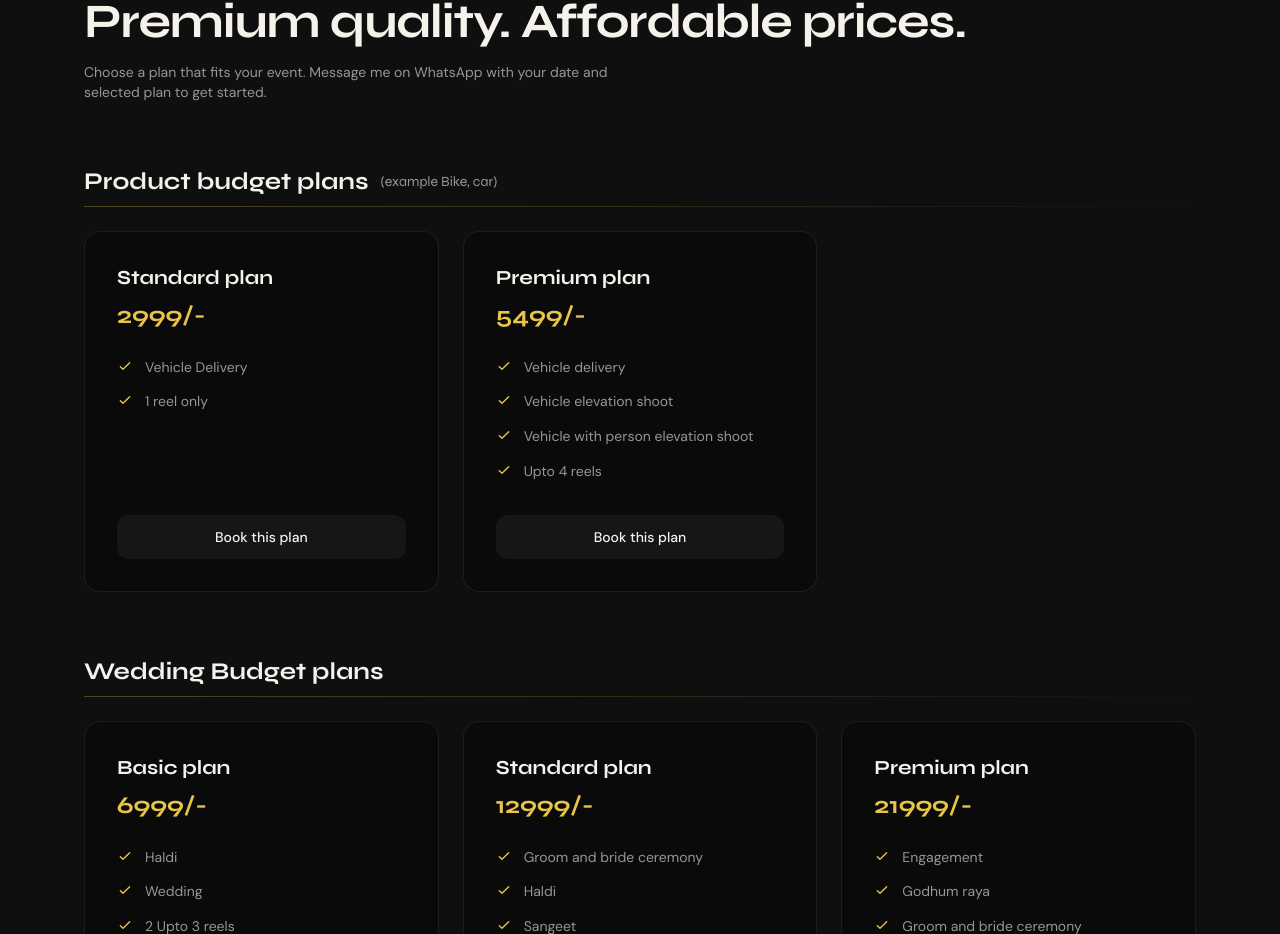
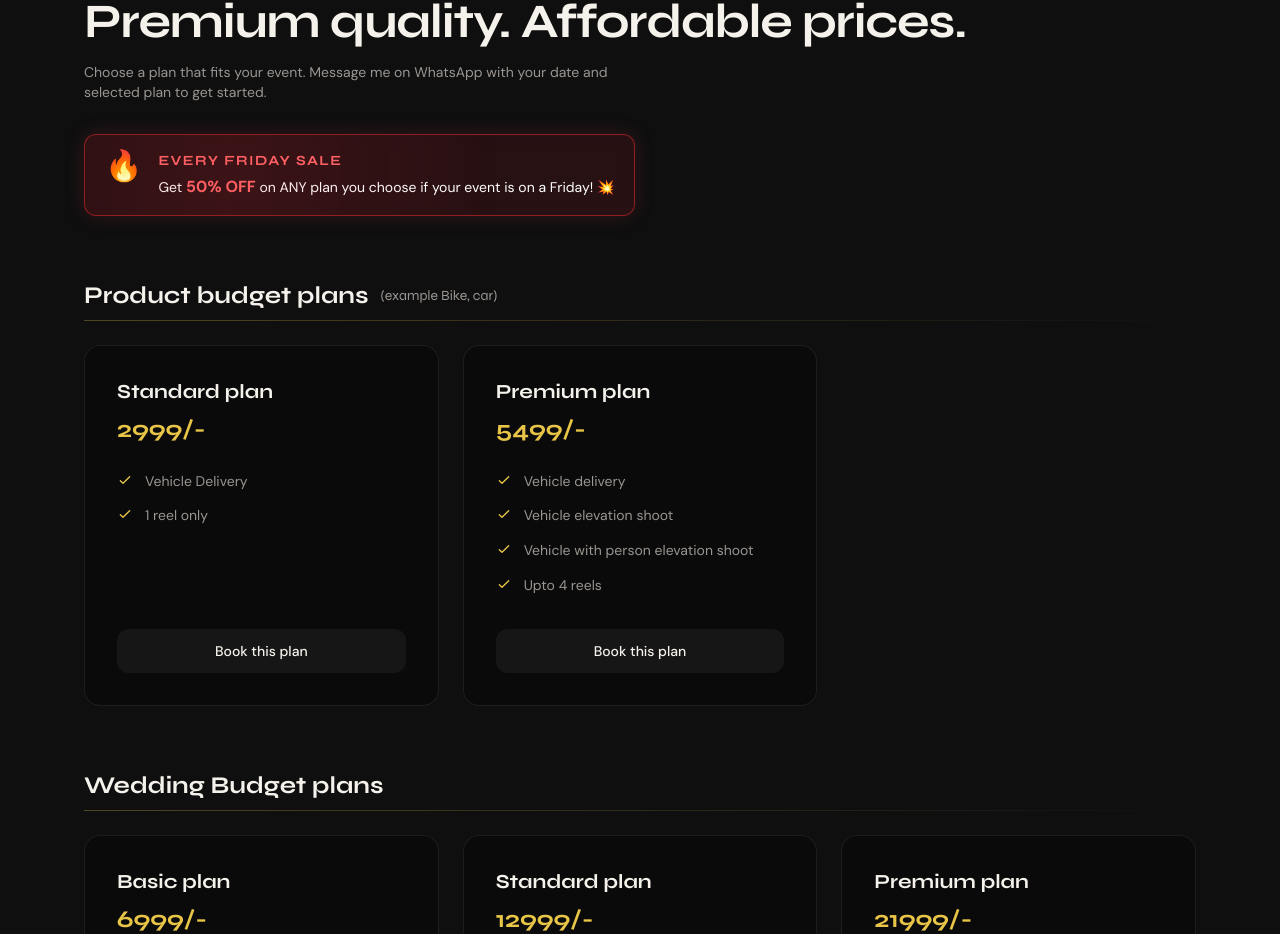
Before and after one commit to Mahithagatreddi/WEBSITE-FOR-EDITING-PAGE, a Next.js app: page / in a window 1280 px wide. Shown: the part 2926-3860 px from the top of the page. Built offline with nearby package versions, Linux system fonts and the light colour scheme; no server answers; the database is empty.

Commit message:
feat: added glowing friday offer in budget plans section

```diff
--- a/src/app/globals.css
+++ b/src/app/globals.css
@@ -63,3 +63,7 @@ body {
 .animate-marquee {
   animation: marquee 25s linear infinite;
 }
+
+@keyframes shimmer {
+  100% { transform: translateX(100%); }
+}
--- a/src/components/Services.tsx
+++ b/src/components/Services.tsx
@@ -17,6 +17,19 @@ export function Services() {
           <p className="mt-4 max-w-xl text-sm text-[#9a9590]">
             Choose a plan that fits your event. Message me on WhatsApp with your date and selected plan to get started.
           </p>
+
+          <div className="mt-8 inline-flex items-center gap-4 rounded-xl border border-red-500/50 bg-red-500/10 px-5 py-4 text-red-500 shadow-[0_0_20px_rgba(239,68,68,0.15)] backdrop-blur-sm relative overflow-hidden group">
+            <div className="absolute inset-0 bg-gradient-to-r from-red-500/0 via-red-500/10 to-red-500/0 translate-x-[-100%] animate-[shimmer_2s_infinite]"></div>
+            <span className="text-3xl animate-bounce">🔥</span>
+            <div>
+              <p className="font-[family-name:var(--font-syne)] font-bold uppercase tracking-widest text-sm text-red-400">
+                Every Friday Sale
+              </p>
+              <p className="text-sm text-white mt-1">
+                Get <span className="font-bold text-red-400 text-base">50% OFF</span> on ANY plan you choose if your event is on a Friday! 💥
+              </p>
+            </div>
+          </div>
         </div>
 
         <div className="space-y-16">
```
